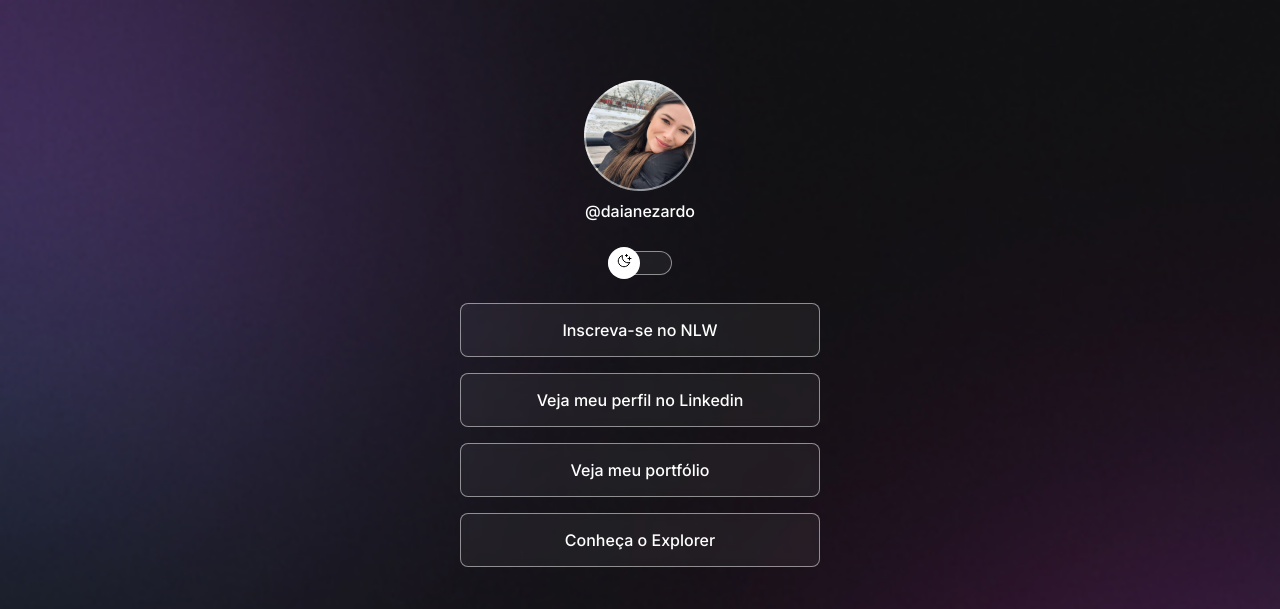
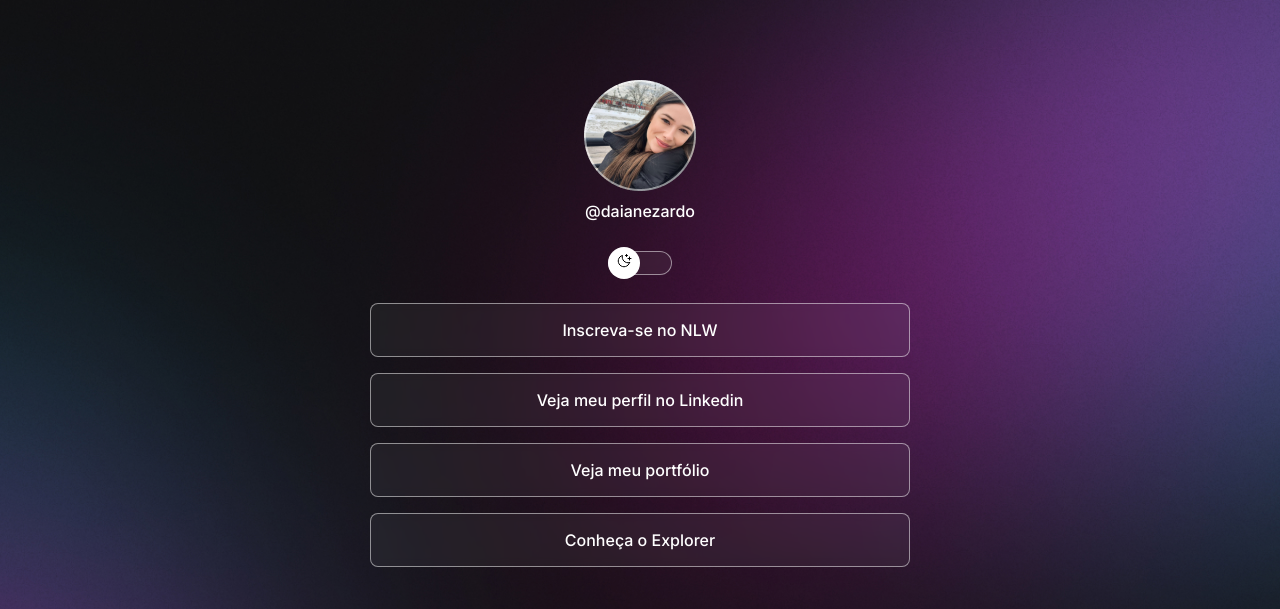
Before and after one commit to daianezardo/projeto-rocketseat, a plain HTML site: page index.html in a window 1280 px wide. Shown: the top 609 px of the page. Drawn offline with nearby package versions, Linux system fonts and the light colour scheme.

Commit message:
add media queries

```diff
--- a/style.css
+++ b/style.css
@@ -27,7 +27,7 @@
 
 body {
     background: var(--bg-url) no-repeat top center/cover;
-
+    height: 100vh;
 }
 
 body * {
@@ -36,8 +36,10 @@ body * {
 }
 
 #container {
-    width: 360px;
+    width: 100%;
+    max-width: 588px;
     margin: 56px auto 0px;
+    padding: 0 24px;
 }
 
 #profile {
@@ -150,3 +152,13 @@ footer {
     text-align: center;
     font-size: 14px;
   }
+
+  @media (min-width: 700px) {
+    :root {
+        --bg-url: url(./assets/bg-desktop.jpg);
+    }
+
+    .light {
+        --bg-url: url(./assets/bg-desktop-light.jpg);
+    }
+  }
```
Also changed, not shown: assets/bg-desktop-light.jpg (added), assets/bg-desktop.jpg (added).
